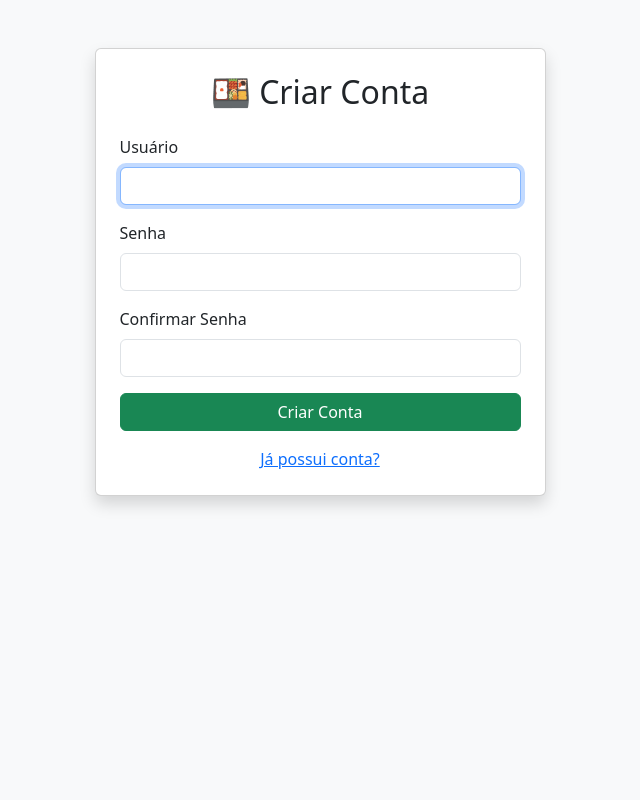
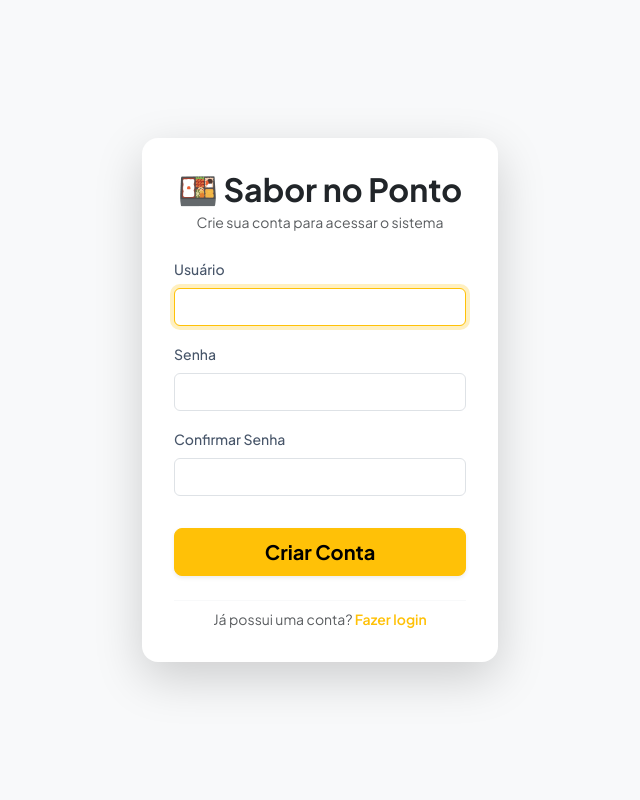
Before and after one commit to vitoriaamarals/sistema-restaurante-django, a Django app: page /cadastro/ in a window 1280 px wide. Shown: the whole page, without its empty margins (320-960 px from the left). Run offline with Django 5.2, Linux system fonts and the light colour scheme.

Commit message:
alteração no padrão da página cadastro.html
alteração no padrão da página cadastro

```diff
--- a/templates/registration/cadastro.html
+++ b/templates/registration/cadastro.html
@@ -2,74 +2,113 @@
 <html lang="pt-br">
 <head>
     <meta charset="UTF-8">
-    <title>Cadastro</title>
+    <meta name="viewport" content="width=device-width, initial-scale=1.0">
+    <title>Cadastro - Sabor no Ponto</title>
 
+    <link href="https://fonts.googleapis.com/css2?family=Plus+Jakarta+Sans:wght@400;500;600;700&display=swap" rel="stylesheet">
     <link href="https://cdn.jsdelivr.net/npm/bootstrap@5.3.3/dist/css/bootstrap.min.css" rel="stylesheet">
+
+    <style>
+        body {
+            font-family: 'Plus Jakarta Sans', sans-serif;
+            background-color: #f8f9fa;
+        }
+
+        .form-control:focus {
+            border-color: #ffc107;
+            box-shadow: 0 0 0 0.25rem rgba(255,193,7,.25);
+        }
+
+        .errorlist {
+            list-style: none;
+            padding-left: 0;
+            color: #dc3545;
+            font-size: .85rem;
+            margin-top: .25rem;
+            margin-bottom: 0;
+        }
+
+        label {
+            font-size: .875rem;
+            font-weight: 500;
+            color: #475569;
+            margin-bottom: .5rem;
+        }
+
+        input {
+            width: 100%;
+        }
+    </style>
 </head>
-<body class="bg-light">
+<body class="d-flex align-items-center min-vh-100 py-5">
 
 <div class="container">
+    <div class="row justify-content-center">
 
-    <div class="row justify-content-center mt-5">
+        <div class="col-md-5 col-lg-4">
 
-        <div class="col-md-5">
+            <div class="card border-0 shadow-lg rounded-4 p-3 bg-white">
 
-            <div class="card shadow">
+                <div class="card-body">
 
-                <div class="card-body p-4">
+                    <div class="text-center mb-4">
+                        <h2 class="fw-bold text-dark mb-1">
+                            🍱 Sabor no Ponto
+                        </h2>
+                        <p class="text-muted small">
+                            Crie sua conta para acessar o sistema
+                        </p>
+                    </div>
 
-                    <h2 class="text-center mb-4">
-                        🍱 Criar Conta
-                    </h2>
+                    {% if form.errors %}
+                        <div class="alert alert-danger p-2 small">
+                            {% for field in form %}
+                                {% for error in field.errors %}
+                                    <div>{{ error }}</div>
+                                {% endfor %}
+                            {% endfor %}
+                        </div>
+                    {% endif %}
 
                     <form method="post">
-
                         {% csrf_token %}
 
                         <div class="mb-3">
-                            <label class="form-label">
+                            <label for="{{ form.username.id_for_label }}">
                                 Usuário
                             </label>
                             {{ form.username }}
                         </div>
 
                         <div class="mb-3">
-                            <label class="form-label">
+                            <label for="{{ form.password1.id_for_label }}">
                                 Senha
                             </label>
                             {{ form.password1 }}
                         </div>
 
                         <div class="mb-3">
-                            <label class="form-label">
+                            <label for="{{ form.password2.id_for_label }}">
                                 Confirmar Senha
                             </label>
                             {{ form.password2 }}
                         </div>
 
-                        {% if form.errors %}
-                            <div class="alert alert-danger">
-
-                                {% for field in form %}
-                                    {% for error in field.errors %}
-                                        <div>{{ error }}</div>
-                                    {% endfor %}
-                                {% endfor %}
-
-                            </div>
-                        {% endif %}
-
-                        <button type="submit"
-                                class="btn btn-success w-100">
+                        <button
+                            type="submit"
+                            class="btn btn-warning btn-lg w-100 fw-bold mt-3 shadow-sm">
                             Criar Conta
                         </button>
-
                     </form>
 
-                    <div class="text-center mt-3">
-                        <a href="{% url 'login' %}">
-                            Já possui conta?
-                        </a>
+                    <div class="text-center mt-4 pt-2 border-top border-light">
+                        <p class="text-muted small mb-0">
+                            Já possui uma conta?
+                            <a href="{% url 'login' %}"
+                               class="text-warning fw-semibold text-decoration-none">
+                                Fazer login
+                            </a>
+                        </p>
                     </div>
 
                 </div>
@@ -79,7 +118,6 @@
         </div>
 
     </div>
-
 </div>
 
 </body>
```
